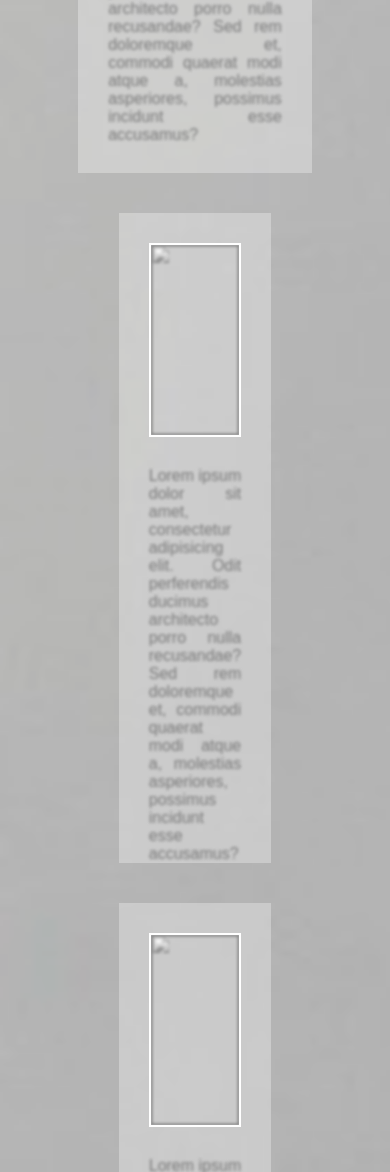
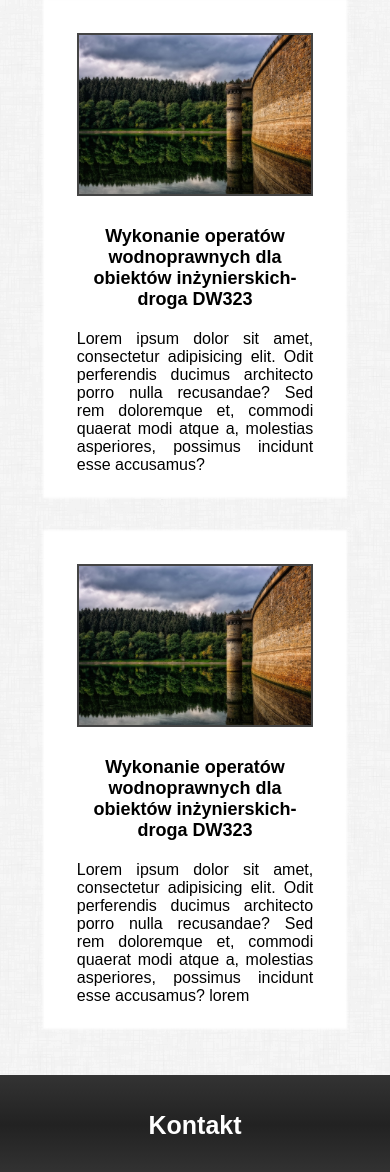
Before and after one commit to MisiekKisiek/WebpageHydro, a plain HTML site: page index.html in a window 390 px wide. Shown: the part 5716-6888 px from the top of the page. Drawn offline with nearby package versions, Linux system fonts and the light colour scheme; a web font is replaced by a local one.

Commit message:
add section4 - realizacje

```diff
--- a/index.html
+++ b/index.html
@@ -207,20 +207,19 @@
       <h1>
         <p>Realizacje</p>
       </h1>
-      <div class="cover">
-        <img src="./img/architecture-1857175_1920.jpg" alt="" />
+        <img src="./img/qbkls/qbkls.png" alt="" />
       </div>
       <ul>
         <li>
           <a href="img/header1-1280x850.jpg" data-lightbox="image1"
-            ><img src="img/header1-1280x850.jpg" alt="image"/><img
-              src="img/header2-1280-853.jpg"
-              alt="image"
-          /></a>
+            ><img src="img/header1-1280x850.jpg" alt="image"/></a>
 
           <a href="img/header2-1280-853.jpg" data-lightbox="image1"></a>
           <div class="text">
-            <h2>Wykonanie operatów wodnoprawnych dla obiektów - droga DW323</h2>
+            <h2>
+              Wykonanie operatów wodnoprawnych dla obiektów inżynierskich- droga
+              DW323
+            </h2>
             <p>
               Lorem ipsum dolor sit amet, consectetur adipisicing elit. Odit
               perferendis ducimus architecto porro nulla recusandae? Sed rem
@@ -230,8 +229,15 @@
           </div>
         </li>
         <li>
-          <a href=""><img src="" alt=""/></a>
+          <a href="img/header1-1280x850.jpg" data-lightbox="image1"
+            ><img src="img/header1-1280x850.jpg" alt="image"/></a>
+
+          <a href="img/header2-1280-853.jpg" data-lightbox="image1"></a>
           <div class="text">
+            <h2>
+              Wykonanie operatów wodnoprawnych dla obiektów inżynierskich- droga
+              DW323
+            </h2>
             <p>
               Lorem ipsum dolor sit amet, consectetur adipisicing elit. Odit
               perferendis ducimus architecto porro nulla recusandae? Sed rem
@@ -241,90 +247,20 @@
           </div>
         </li>
         <li>
-          <a href=""><img src="" alt=""/></a>
+          <a href="img/header1-1280x850.jpg" data-lightbox="image1"
+            ><img src="img/header1-1280x850.jpg" alt="image"/></a>
+
+          <a href="img/header2-1280-853.jpg" data-lightbox="image1"></a>
           <div class="text">
+            <h2>
+              Wykonanie operatów wodnoprawnych dla obiektów inżynierskich- droga
+              DW323
+            </h2>
             <p>
               Lorem ipsum dolor sit amet, consectetur adipisicing elit. Odit
               perferendis ducimus architecto porro nulla recusandae? Sed rem
               doloremque et, commodi quaerat modi atque a, molestias asperiores,
-              possimus incidunt esse accusamus?
-            </p>
-          </div>
-        </li>
-        <li>
-          <a href=""><img src="" alt=""/></a>
-          <div class="text">
-            <p>
-              Lorem ipsum dolor sit amet, consectetur adipisicing elit. Odit
-              perferendis ducimus architecto porro nulla recusandae? Sed rem
-              doloremque et, commodi quaerat modi atque a, molestias asperiores,
-              possimus incidunt esse accusamus?
-            </p>
-          </div>
-        </li>
-        <li>
-          <a href=""><img src="" alt=""/></a>
-          <div class="text">
-            <p>
-              Lorem ipsum dolor sit amet, consectetur adipisicing elit. Odit
-              perferendis ducimus architecto porro nulla recusandae? Sed rem
-              doloremque et, commodi quaerat modi atque a, molestias asperiores,
-              possimus incidunt esse accusamus?
-            </p>
-          </div>
-        </li>
-        <li>
-          <a href=""><img src="" alt=""/></a>
-          <div class="text">
-            <p>
-              Lorem ipsum dolor sit amet, consectetur adipisicing elit. Odit
-              perferendis ducimus architecto porro nulla recusandae? Sed rem
-              doloremque et, commodi quaerat modi atque a, molestias asperiores,
-              possimus incidunt esse accusamus?
-            </p>
-          </div>
-        </li>
-        <li>
-          <a href=""><img src="" alt=""/></a>
-          <div class="text">
-            <p>
-              Lorem ipsum dolor sit amet, consectetur adipisicing elit. Odit
-              perferendis ducimus architecto porro nulla recusandae? Sed rem
-              doloremque et, commodi quaerat modi atque a, molestias asperiores,
-              possimus incidunt esse accusamus?
-            </p>
-          </div>
-        </li>
-        <li>
-          <a href=""><img src="" alt=""/></a>
-          <div class="text">
-            <p>
-              Lorem ipsum dolor sit amet, consectetur adipisicing elit. Odit
-              perferendis ducimus architecto porro nulla recusandae? Sed rem
-              doloremque et, commodi quaerat modi atque a, molestias asperiores,
-              possimus incidunt esse accusamus?
-            </p>
-          </div>
-        </li>
-        <li>
-          <a href=""><img src="" alt=""/></a>
-          <div class="text">
-            <p>
-              Lorem ipsum dolor sit amet, consectetur adipisicing elit. Odit
-              perferendis ducimus architecto porro nulla recusandae? Sed rem
-              doloremque et, commodi quaerat modi atque a, molestias asperiores,
-              possimus incidunt esse accusamus?
-            </p>
-          </div>
-        </li>
-        <li>
-          <a href=""><img src="" alt=""/></a>
-          <div class="text">
-            <p>
-              Lorem ipsum dolor sit amet, consectetur adipisicing elit. Odit
-              perferendis ducimus architecto porro nulla recusandae? Sed rem
-              doloremque et, commodi quaerat modi atque a, molestias asperiores,
-              possimus incidunt esse accusamus?
+              possimus incidunt esse accusamus? lorem
             </p>
           </div>
         </li>
@@ -341,10 +277,9 @@
         <span>powered by MisiekKisiek</span></span
       >
     </footer>
-    <script src="dist/js/lightbox-plus-jquery.min.js">
+    <script src="dist/js/lightbox-plus-jquery.js">
       lightbox.option({
-        'resizeDuration': 200,
-        'wrapAround': true
+        'disableScrolling': true,
       })
     </script>
     <script src="scripts/header.js"></script>
--- a/style/styleS4.css
+++ b/style/styleS4.css
@@ -2,26 +2,8 @@
 
 .s4 {
   position: relative;
-  background-color: rgba(0, 0, 0, 0.2);
-  background-size: cover;
-  min-height: 100vh;
-}
-
-.s4 .cover {
-  position: absolute;
-  top: var(--h1Height);
-  left: 0;
-  width: 100%;
-  height: calc(100% - var(--h1Height));
-  z-index: -3;
-  overflow: hidden;
-}
-.s4 .cover img {
-  position: absolute;
-  top: 0;
-  left: 0;
-  min-height: 100%;
-  min-width: 100%;
+  background-image: url(../img/dust_scratches/dust_scratches.png);
+  /* min-height: 800px;! */
 }
 
 .s4 ul {
@@ -31,8 +13,8 @@
   justify-content: space-around;
   max-width: 1200px;
   width: 95%;
-  margin: 100px auto 0 auto;
-  padding-bottom: 100px;
+  margin: 60px auto 0 auto;
+  padding-bottom: 60px;
   list-style-type: none;
 }
 
@@ -40,12 +22,11 @@
   display: flex;
   flex-direction: column;
   flex-basis: calc(32% - 40px);
-  height: 650px;
+  min-height: 350px;
   margin: 20px 20px;
+  padding-bottom: 20px;
   background-color: rgba(255, 255, 255, 0.3);
-  /* box-shadow: 0 0 0 2px white; */
   transition: 0.3s;
-  /* z-index: 2; */
 }
 
 .s4 ul li:hover {
@@ -58,7 +39,7 @@
   margin: 30px;
   flex-basis: 30%;
   border: 2px solid white;
-  overflow: hidden;
+  /* overflow: hidden; */
   transition: 0.3s;
 }
 
@@ -75,22 +56,6 @@
 
 .s4 ul li:hover a img {
   filter: blur(0);
-}
-
-.s4 ul li a:after {
-  position: absolute;
-  top: 0;
-  left: 0;
-  width: 100%;
-  height: 100%;
-  content: "";
-  display: block;
-  filter: grayscale();
-  transition: 0.3s;
-}
-.s4 ul li:hover a:after {
-  background-color: transparent;
-  transition: 0.3s;
 }
 
 .s4 ul li a + a {
@@ -112,12 +77,20 @@
   margin-bottom: 20px;
   color: #777;
   transition: 0.3s;
+  cursor: default;
 }
 .s4 ul li .text p {
   font-size: 16px;
   text-align: justify;
   color: #777;
   transition: 0.3s;
+  cursor: default;
+}
+.s4 ul li .text h2::selection {
+  background: #777;
+}
+.s4 ul li .text p::selection {
+  background: #777;
 }
 .s4 ul li:hover .text {
   margin-top: 10px;
@@ -133,3 +106,126 @@
 .s4 ul li:hover .text p {
   color: #000;
 }
+
+@media (max-width: 1024px) {
+  .s4 ul {
+    margin: 30px auto 0 auto;
+    padding-bottom: 30px;
+  }
+  .s4 ul li {
+    min-height: 300px;
+    flex-basis: calc(30% - 0px);
+    margin: 20px 0px;
+    background-color: #fff;
+    box-shadow: 0 0 2px 4px white;
+  }
+
+  .s4 ul li a {
+    position: relative;
+    margin: 30px;
+    flex-basis: 25%;
+    border: 2px solid #444;
+  }
+
+  .s4 ul li:hover a {
+    transform: scale(1);
+  }
+
+  .s4 ul li a img {
+    filter: blur(0px) grayscale(0);
+  }
+
+  .s4 ul li .text {
+    display: flex;
+    flex-direction: column;
+    margin: 0 30px;
+    filter: blur(0);
+  }
+
+  .s4 ul li .text h2 {
+    color: #000;
+  }
+  .s4 ul li .text p {
+    color: #000;
+  }
+  .s4 ul li:hover .text {
+    margin-top: 0;
+    -webkit-transform: scale(1);
+    -moz-transform: scale(1);
+    -ms-transform: scale(1);
+  }
+
+  .s4 ul li:hover .text h2 {
+    color: #000;
+  }
+  .s4 ul li:hover .text p {
+    color: #000;
+  }
+}
+
+@media (max-width: 900px) {
+  .s4 ul li {
+    min-height: 300px;
+    flex-basis: calc(50% - 30px);
+    margin: 20px 10px;
+    background-color: #fff;
+    box-shadow: 0 0 2px 4px white;
+  }
+}
+
+@media (max-width: 640px) {
+  .s4 ul {
+    margin: 30px auto 0 auto;
+    padding-bottom: 30px;
+  }
+
+  .s4 ul li .text h2 {
+    font-size: 18px;
+  }
+  .s4 ul li .text p {
+    font-size: 16px;
+  }
+}
+@media (max-width: 550px) {
+  .s4 ul li {
+    flex-basis: 80%;
+  }
+
+  .s4 ul li .text h2 {
+    font-size: 18px;
+  }
+  .s4 ul li .text p {
+    font-size: 16px;
+  }
+}
+@media (max-width: 750px) and (orientation: landscape) {
+  .s4 ul {
+    flex-direction: column;
+  }
+  .s4 ul li {
+    flex-direction: row;
+    flex-wrap: nowrap;
+    min-height: auto;
+    padding: 20px;
+  }
+  .s4 ul li:nth-child(even) {
+    flex-direction: row-reverse;
+    flex-wrap: nowrap;
+    min-height: auto;
+    padding: 20px;
+  }
+  .s4 ul li a {
+    flex-basis: 40%;
+    margin: 10px;
+  }
+
+  .s4 ul li .text {
+    flex-basis: 60%;
+  }
+  .s4 ul li .text h2 {
+    font-size: 18px;
+  }
+  .s4 ul li .text p {
+    font-size: 16px;
+  }
+}
```
Also changed, not shown: scripts/s4.js (added, +23 -0 lines), dist/js/lightbox-plus-jquery.js, img/dust_scratches/dust_scratches.png (added), img/dust_scratches/readme.txt (added), img/qbkls/qbkls.png (deleted), img/qbkls/readme.txt (deleted), 3 other files.
